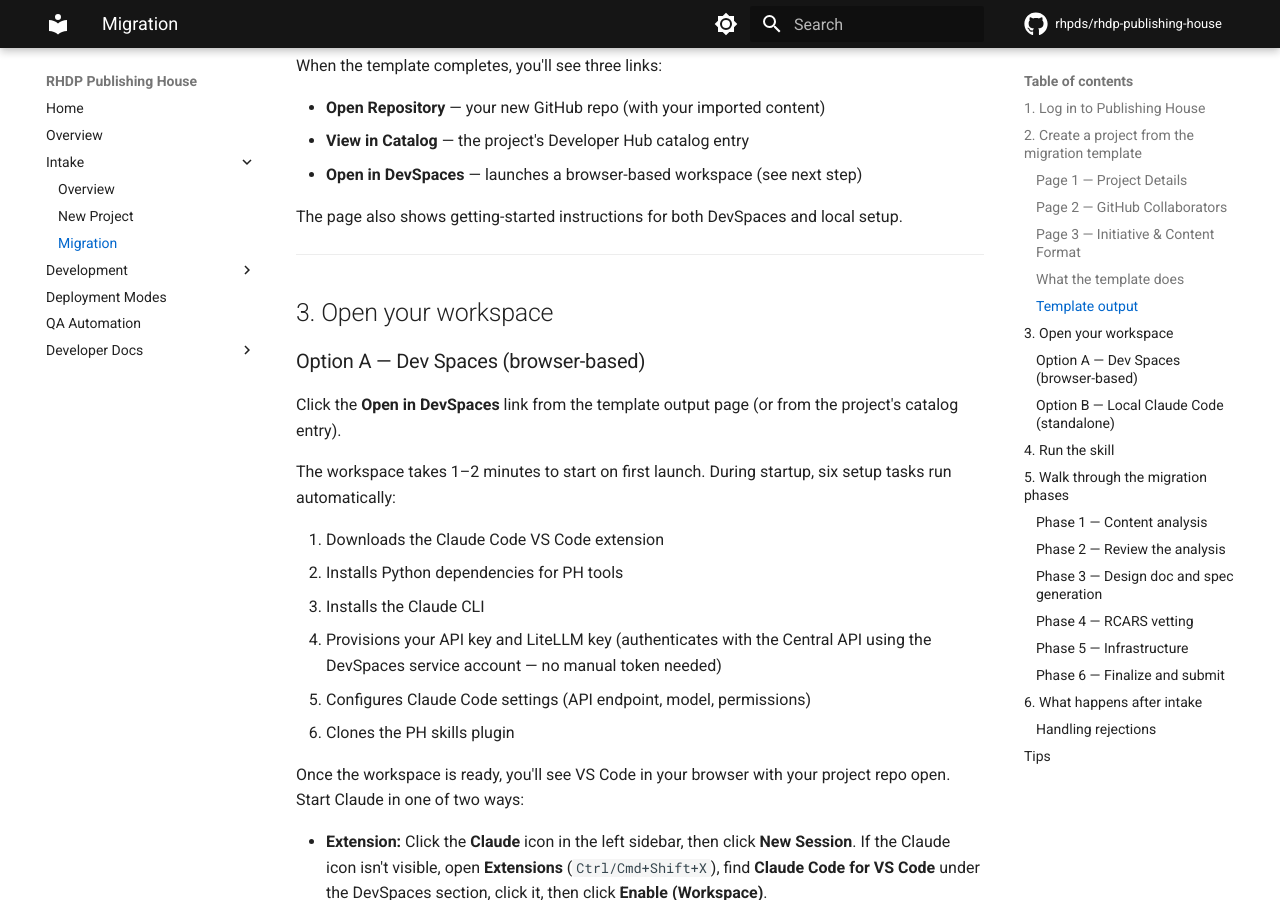
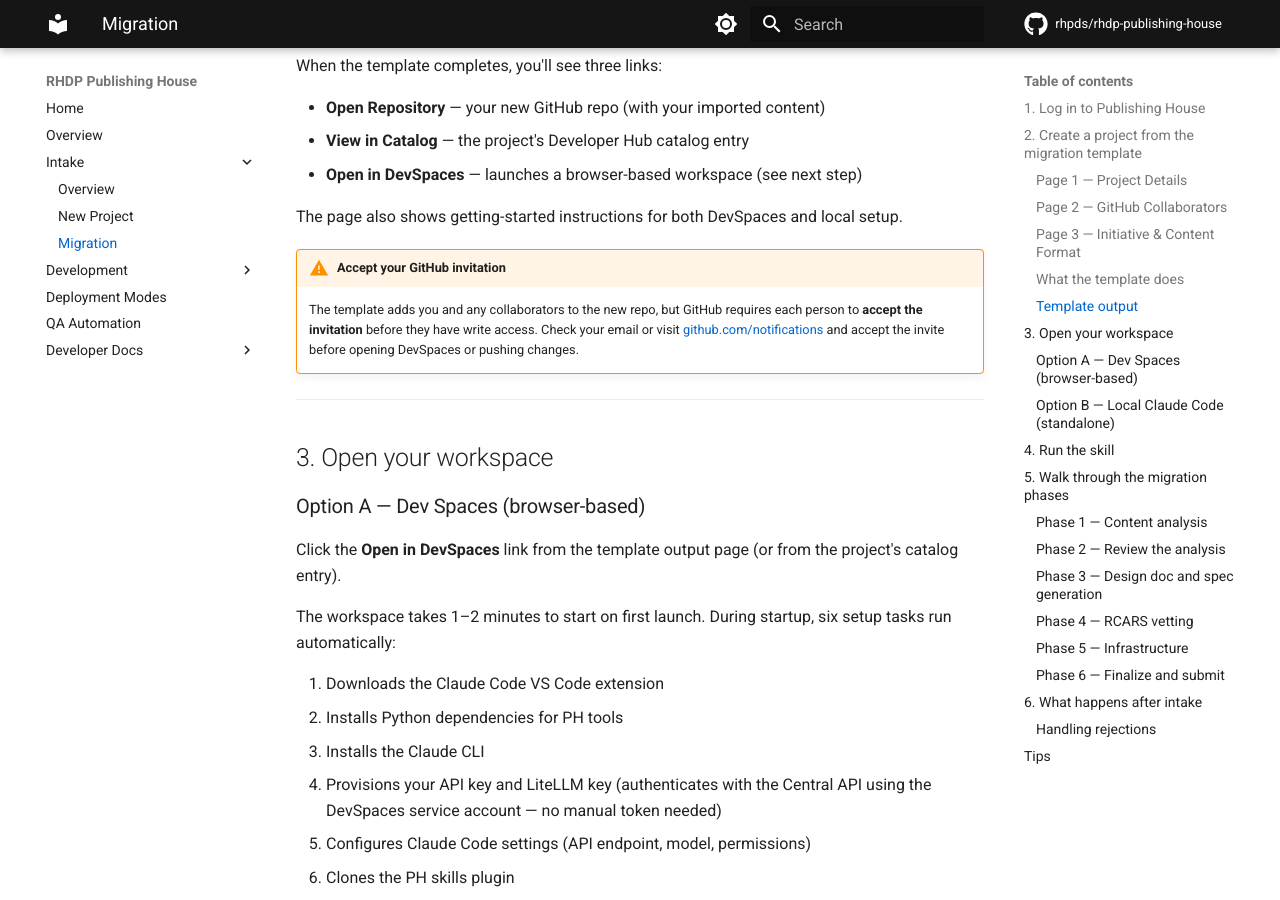
Before and after one commit to rhpds/rhdp-publishing-house, an MkDocs documentation site: the page built from docs/user/intake-migration.md, in a window 1280 px wide and 900 px high, scrolled down 2339 px. Built offline with MkDocs 1.6.1 and Material for MkDocs 9.7.7, drawn with Linux system fonts in a browser that asks for light colours; comment, search, counter and statistics services are not loaded.

Commit message:
docs: add GitHub invitation acceptance note to intake guides
Co-Authored-By: Claude Opus 4.6 <noreply@anthropic.com>

```diff
--- a/docs/user/intake-migration.md
+++ b/docs/user/intake-migration.md
@@ -73,6 +73,9 @@ When the template completes, you'll see three links:
 - **Open in DevSpaces** — launches a browser-based workspace (see next step)
 
 The page also shows getting-started instructions for both DevSpaces and local setup.
+
+!!! warning "Accept your GitHub invitation"
+    The template adds you and any collaborators to the new repo, but GitHub requires each person to **accept the invitation** before they have write access. Check your email or visit [github.com/notifications](https://github.com/notifications) and accept the invite before opening DevSpaces or pushing changes.
 
 ---
 
```
Also changed, not shown: docs/user/intake-new.md (+3 -0 lines).
